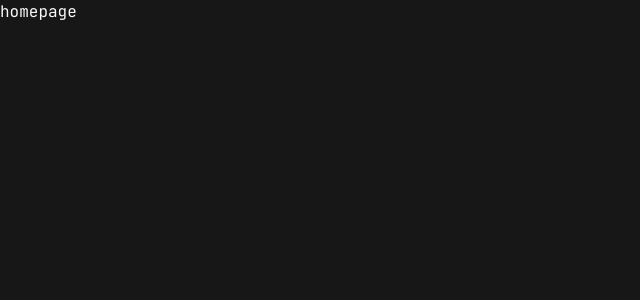
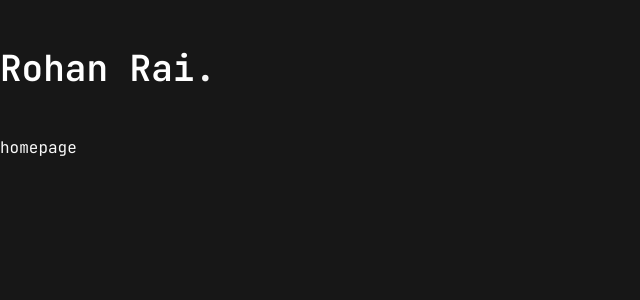
Before and after one commit to rohxn-rai/rohan-rai-portfolio, a Next.js app: page / in a window 1280 px wide. Shown: the top 300 px of the page, without its empty margins (0-640 px from the left). Built offline with nearby package versions, Linux system fonts and the light colour scheme.

Commit message:
updated layout - added header component to the top

```diff
--- a/app/layout.jsx
+++ b/app/layout.jsx
@@ -1,5 +1,7 @@
 import { JetBrains_Mono } from "next/font/google";
 import "./globals.css";
+
+import Header from "@/components/Header";
 
 const jetbrainsMono = JetBrains_Mono({
   subsets: ["latin"],
@@ -15,7 +17,10 @@ export const metadata = {
 export default function RootLayout({ children }) {
   return (
     <html lang="en">
-      <body className={jetbrainsMono.variable}>{children}</body>
+      <body className={jetbrainsMono.variable}>
+        <Header />
+        {children}
+      </body>
     </html>
   );
 }
```
